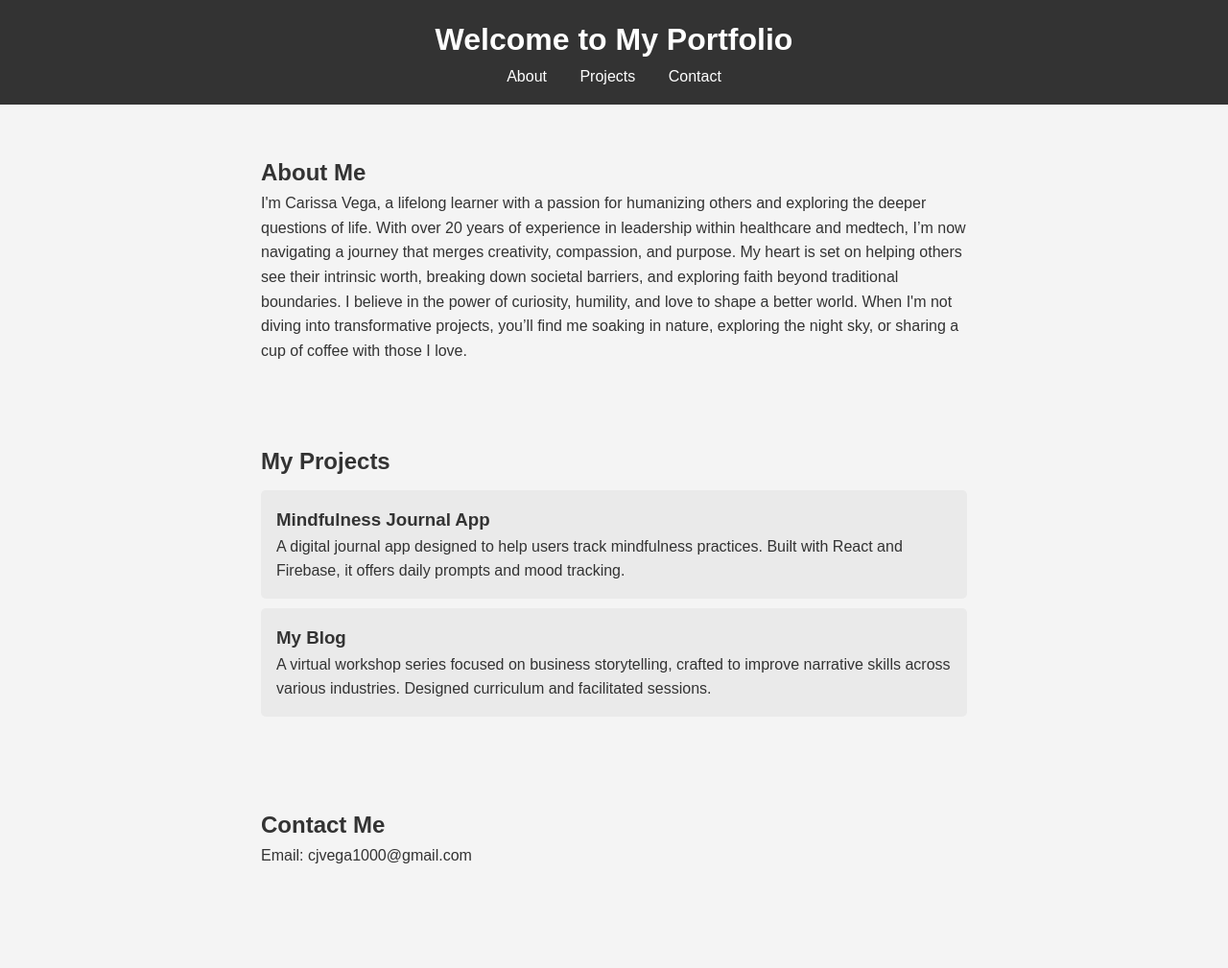
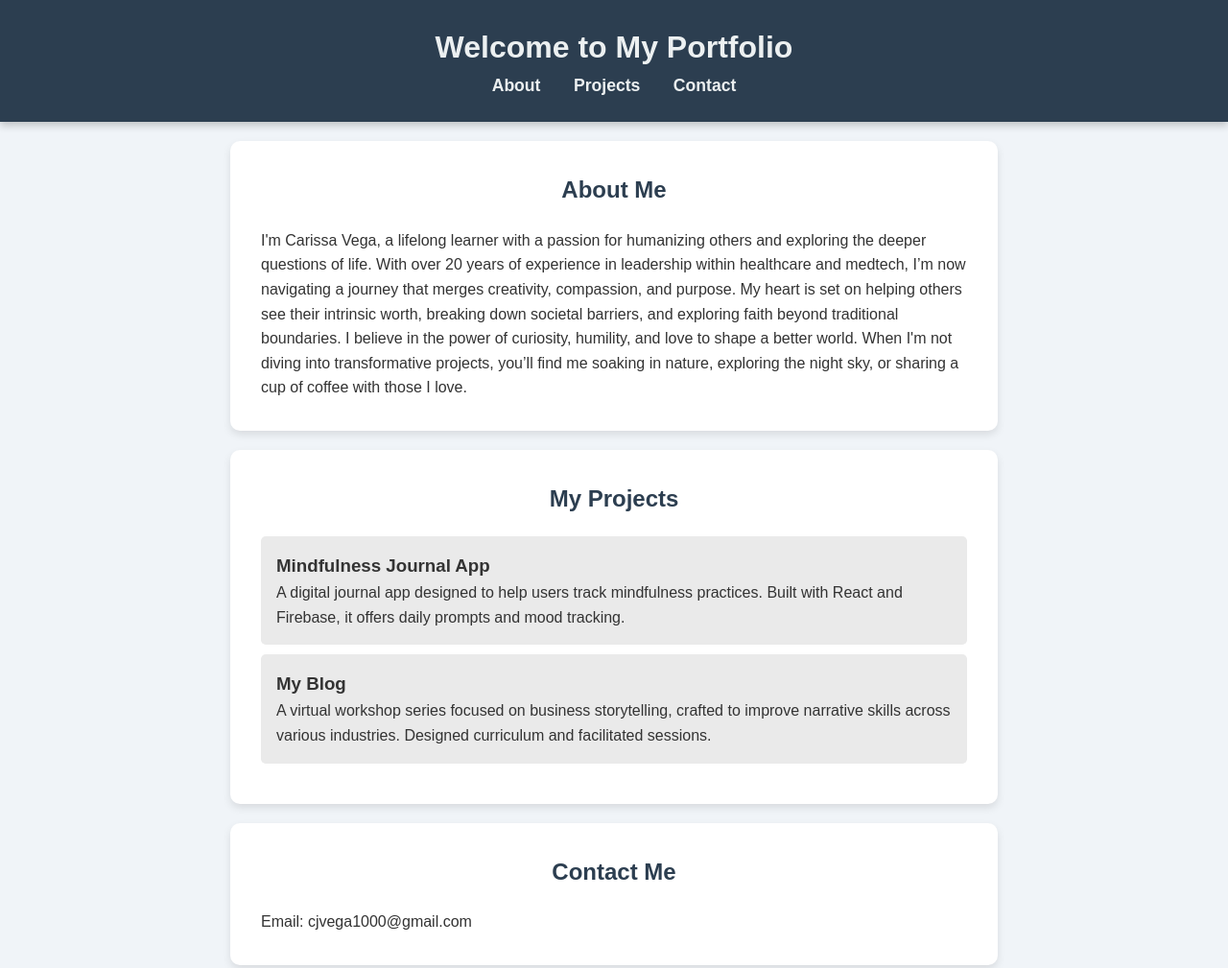
Before and after one commit to CJVega1000/my-portfolio, a plain HTML site: page index.html in a window 1280 px wide. Shown: the top 1009 px of the page at 96% size. Before the commit the page ends 937 px from the top, so only its background shows below. Drawn offline with Linux system fonts and the light colour scheme.

Commit message:
Update style.css

```diff
--- a/style.css
+++ b/style.css
@@ -8,31 +8,42 @@
 body {
     font-family: Arial, sans-serif;
     line-height: 1.6;
-    background-color: #f4f4f4;
+    background-color: #f0f4f8;
     color: #333;
 }
 
 header {
-    background-color: #333;
-    color: #fff;
-    padding: 1em;
+    background-color: #2c3e50;
+    color: #ecf0f1;
+    padding: 1.5em;
     text-align: center;
+    box-shadow: 0px 4px 8px rgba(0, 0, 0, 0.2);
 }
 
 nav a {
-    color: #fff;
+    color: #ecf0f1;
     margin: 0 15px;
     text-decoration: none;
+    font-weight: bold;
+    font-size: 1.1em;
+}
+nav a:hover {
+    color: #1abc9c;
 }
 
 section {
     padding: 2em;
     max-width: 800px;
-    margin: auto;
+    margin: 20px auto;
+    background-color: #ffffff;
+    border-radius: 10px;
+    box-shadow: 0px 4px 8px rgba(0, 0, 0, 0.1);
 }
 
-#about, #projects, #contact {
-    margin-top: 20px;
+h2 {
+    color: #2c3e50;
+    text-align: center;
+    margin-bottom: 20px;
 }
 
 .project {
```
